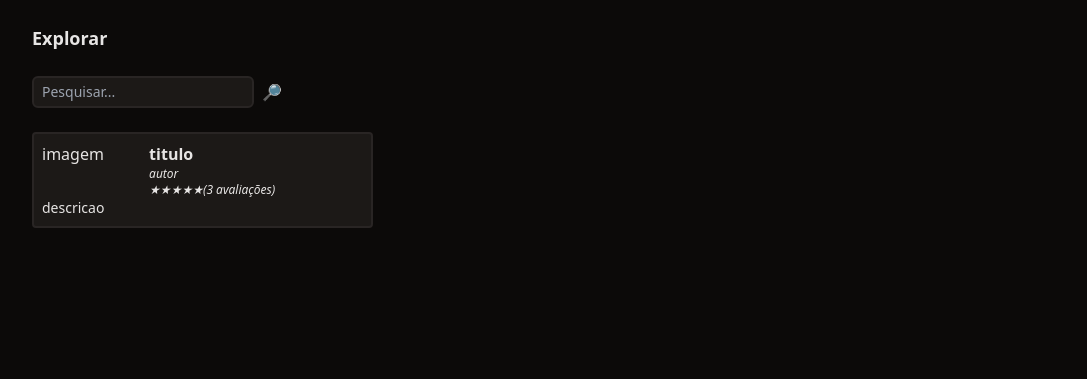
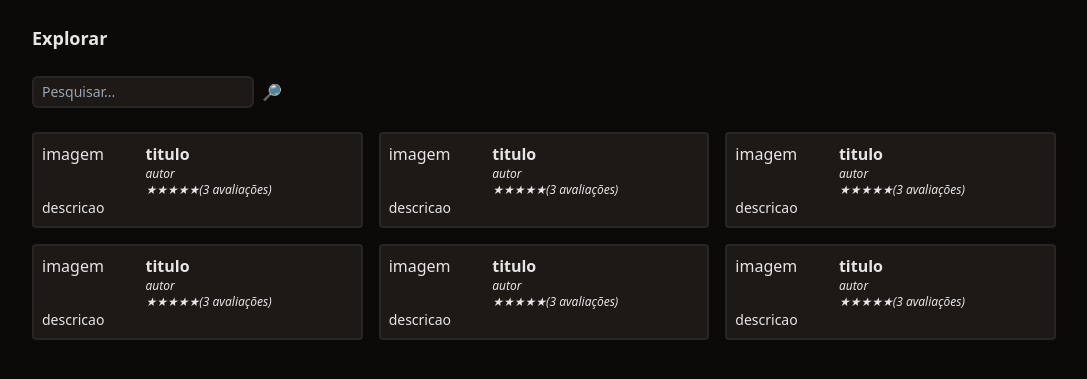
Before and after one commit to euhenriqueferreira/lockbox-course-project, a PHP site: page / in a window 1280 px wide. Shown: the part 60-439 px from the top of the page, without its empty margins (96-1183 px from the left). Run offline with PHP 8.4, Linux system fonts and the light colour scheme; some libraries are stand-ins or nearby versions.

Commit message:
Criação do Arquivo de Livros

```diff
--- a/index.php
+++ b/index.php
@@ -27,14 +27,69 @@
             <button type="submit">🔎</button>
         </form>
 
-
-        <section class="space-y-4">
+        <!-- Lista de Livros -->
+        <section class="grid grid-cols-1 md:grid-cols-2 lg:grid-cols-3 gap-4 ">
             <!-- Livro -->
-            <div class="w-1/3 p-2 rounded border-stone-800 border-2 bg-stone-900">
+            <div class="p-2 rounded border-stone-800 border-2 bg-stone-900">
                 <div class="flex">
                     <div class="w-1/3">imagem</div>
                     <div class="">
-                        <div class="font-semibold">titulo</div>
+                        <a href="/livro.php?" class="font-semibold hover:underline">titulo</a>
+                        <div class="text-xs italic">autor</div>
+                        <div class="text-xs italic">★★★★★(3 avaliações)</div>
+                    </div>
+                </div>
+                <div class="text-sm">descricao</div>
+            </div>
+            <div class="p-2 rounded border-stone-800 border-2 bg-stone-900">
+                <div class="flex">
+                    <div class="w-1/3">imagem</div>
+                    <div class="">
+                        <a href="/livro.php?" class="font-semibold hover:underline">titulo</a>
+                        <div class="text-xs italic">autor</div>
+                        <div class="text-xs italic">★★★★★(3 avaliações)</div>
+                    </div>
+                </div>
+                <div class="text-sm">descricao</div>
+            </div>
+            <div class="p-2 rounded border-stone-800 border-2 bg-stone-900">
+                <div class="flex">
+                    <div class="w-1/3">imagem</div>
+                    <div class="">
+                        <a href="/livro.php?" class="font-semibold hover:underline">titulo</a>
+                        <div class="text-xs italic">autor</div>
+                        <div class="text-xs italic">★★★★★(3 avaliações)</div>
+                    </div>
+                </div>
+                <div class="text-sm">descricao</div>
+            </div>
+            <div class="p-2 rounded border-stone-800 border-2 bg-stone-900">
+                <div class="flex">
+                    <div class="w-1/3">imagem</div>
+                    <div class="">
+                        <a href="/livro.php?" class="font-semibold hover:underline">titulo</a>
+                        <div class="text-xs italic">autor</div>
+                        <div class="text-xs italic">★★★★★(3 avaliações)</div>
+                    </div>
+                </div>
+                <div class="text-sm">descricao</div>
+            </div>
+            <div class="p-2 rounded border-stone-800 border-2 bg-stone-900">
+                <div class="flex">
+                    <div class="w-1/3">imagem</div>
+                    <div class="">
+                        <a href="/livro.php?" class="font-semibold hover:underline">titulo</a>
+                        <div class="text-xs italic">autor</div>
+                        <div class="text-xs italic">★★★★★(3 avaliações)</div>
+                    </div>
+                </div>
+                <div class="text-sm">descricao</div>
+            </div>
+            <div class="p-2 rounded border-stone-800 border-2 bg-stone-900">
+                <div class="flex">
+                    <div class="w-1/3">imagem</div>
+                    <div class="">
+                        <a href="/livro.php?" class="font-semibold hover:underline">titulo</a>
                         <div class="text-xs italic">autor</div>
                         <div class="text-xs italic">★★★★★(3 avaliações)</div>
                     </div>
```
Also changed, not shown: livro.php (added, +27 -0 lines).
